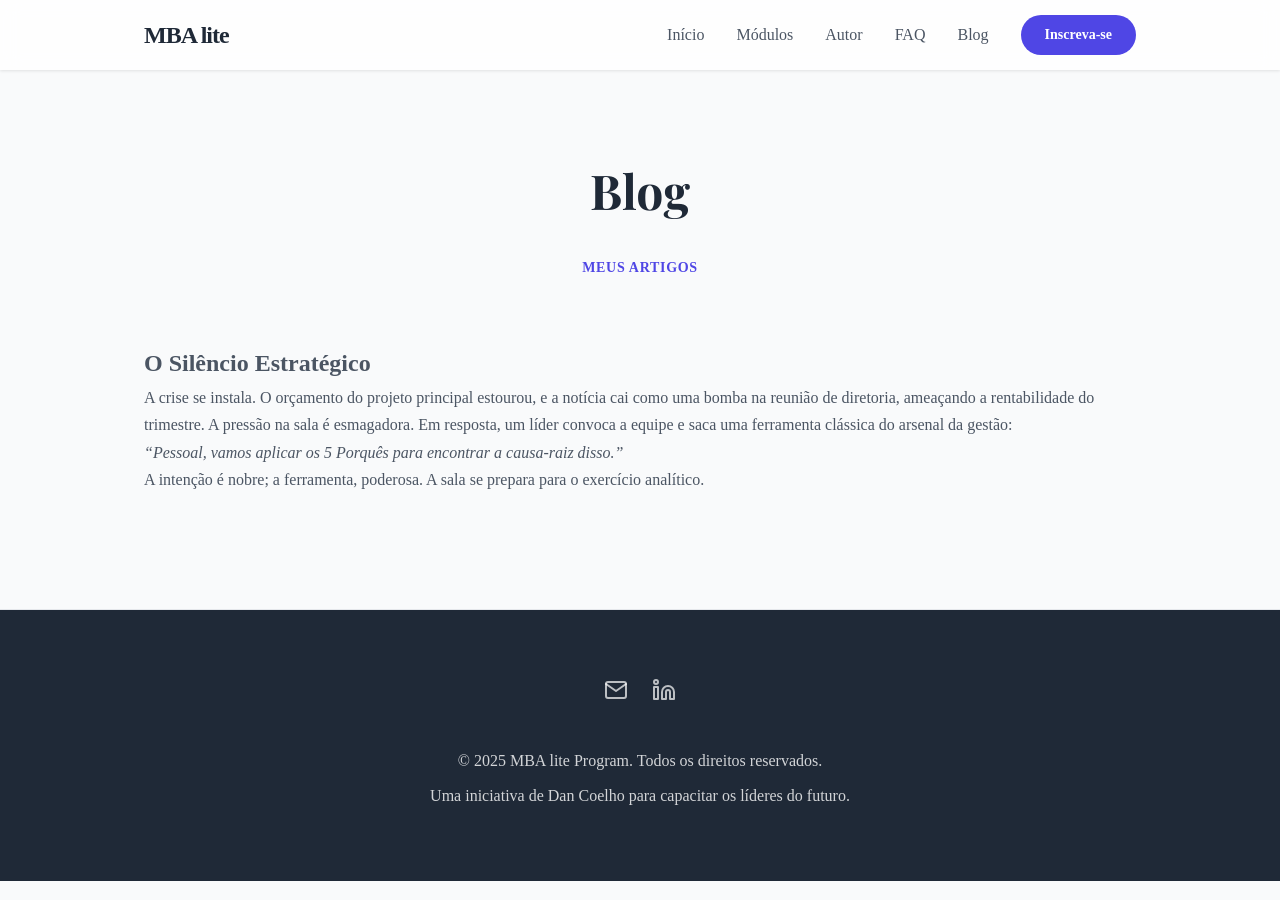
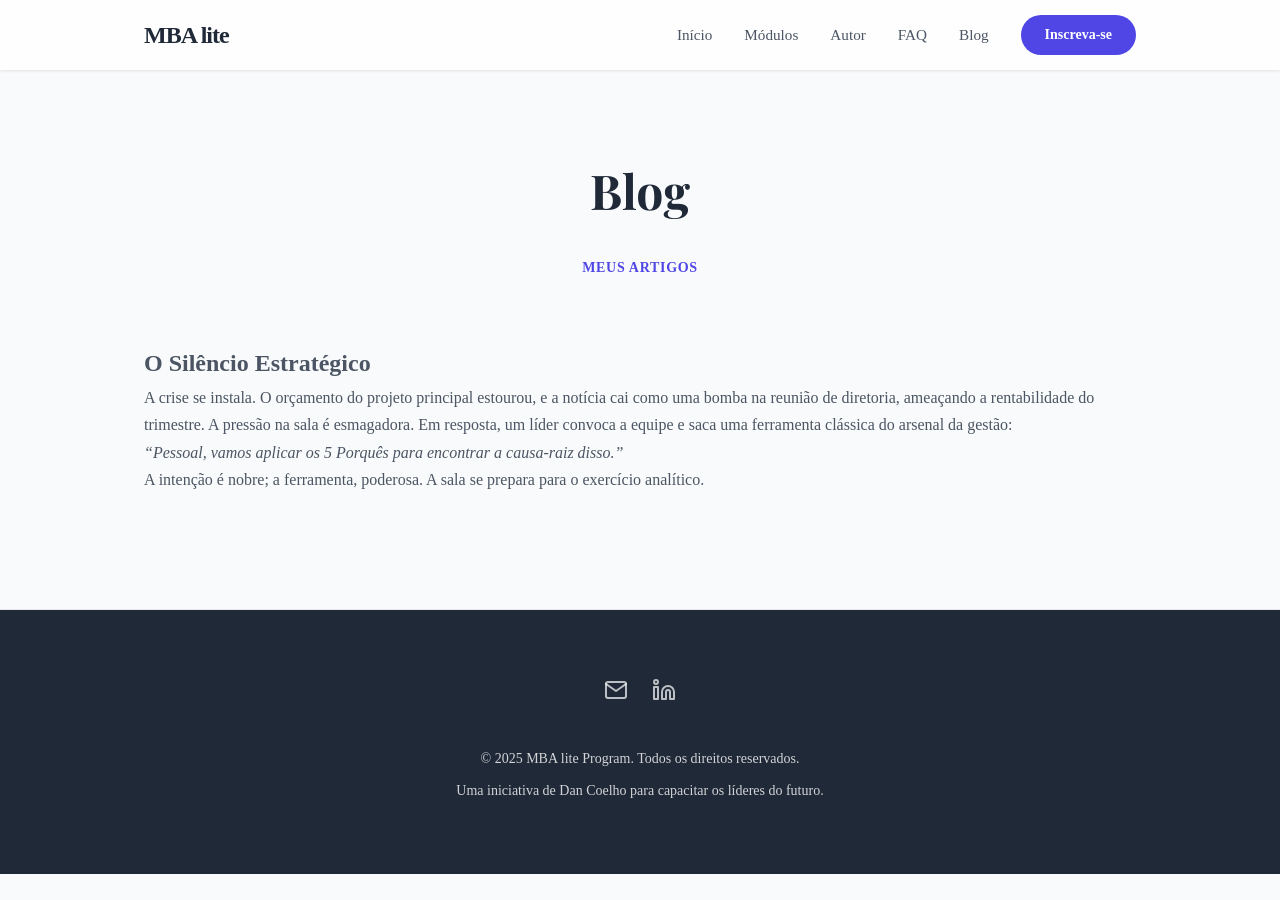
Before and after one commit to danub-io/MBAlite, a Jekyll site: the page built from blog.html, in a window 1280 px wide. Built offline with Jekyll 4.4.1, drawn with Linux system fonts in a browser that asks for light colours; some web fonts are replaced.

Commit message:
feat: Refina a tipografia e as cores para melhorar a legibilidade
Ajusta os tamanhos e pesos das fontes em vários elementos para melhorar a hierarquia visual e o conforto da leitura:
- Aumenta o tamanho da fonte da navegação principal para 0.95rem e o peso para 500.
- Aumenta o tamanho da fonte do corpo do post do blog para 1.125rem.
- Reduz o tamanho da fonte do rodapé para 0.875rem.

Melhora o contraste das cores para acessibilidade:
- Escurece a cor do texto silenciado (`--color-text-muted`).
- Aumenta a opacidade do texto do rodapé.

Essas alterações foram aplicadas de forma consistente nos arquivos `index.html`, `_layouts/default.html` e `404.html` para garantir uma experiência de usuário uniforme.

```diff
--- a/404.html
+++ b/404.html
@@ -114,7 +114,8 @@
 }
 
 #main-nav a.nav-link {
-    font-weight: 600;
+    font-size: 0.95rem;
+    font-weight: 500;
     color: var(--color-text-body);
     padding: 0.5rem 1rem;
     position: relative;
@@ -534,7 +535,7 @@ footer .social-icons a:hover {
 }
 
 footer p {
-    font-size: 1rem;
+    font-size: 0.875rem;
     margin-bottom: 0.5rem;
 }
         #scroll-to-top {
--- a/_layouts/default.html
+++ b/_layouts/default.html
@@ -114,7 +114,8 @@
 }
 
 #main-nav a.nav-link {
-    font-weight: 400;
+    font-size: 0.95rem;
+    font-weight: 500;
     color: var(--color-text-body);
     padding: 0.5rem 1rem;
     position: relative;
@@ -534,7 +535,7 @@ footer .social-icons a:hover {
 }
 
 footer p {
-    font-size: 1rem;
+    font-size: 0.875rem;
     margin-bottom: 0.5rem;
 }
         #scroll-to-top {
@@ -622,6 +623,7 @@ footer p {
         }
 /* Adiciona recuo na primeira linha dos parágrafos dentro dos posts */
 .post-body p {
+    font-size: 1.125rem;
     text-indent: 1.5em; /* Recuo na primeira linha */
     margin-bottom: 0.6em; /* Espaço abaixo do parágrafo */
 }
--- a/index.html
+++ b/index.html
@@ -113,7 +113,8 @@
 }
 
 #main-nav a.nav-link {
-    font-weight: 400;
+    font-size: 0.95rem;
+    font-weight: 500;
     color: var(--color-text-body);
     padding: 0.5rem 1rem;
     position: relative;
@@ -522,7 +523,7 @@ footer .social-icons a:hover {
 }
 
 footer p {
-    font-size: 1rem;
+    font-size: 0.875rem;
     margin-bottom: 0.5rem;
 }
         #scroll-to-top {
```
